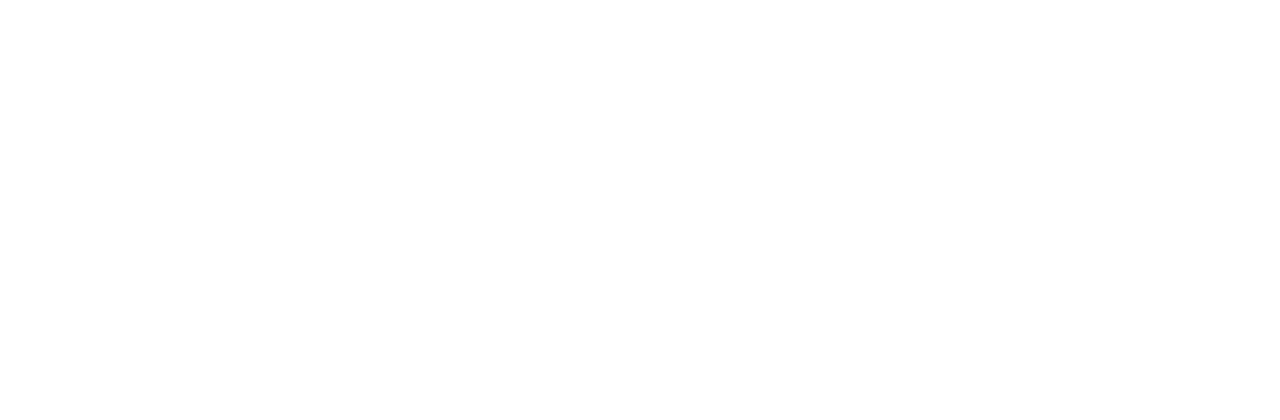
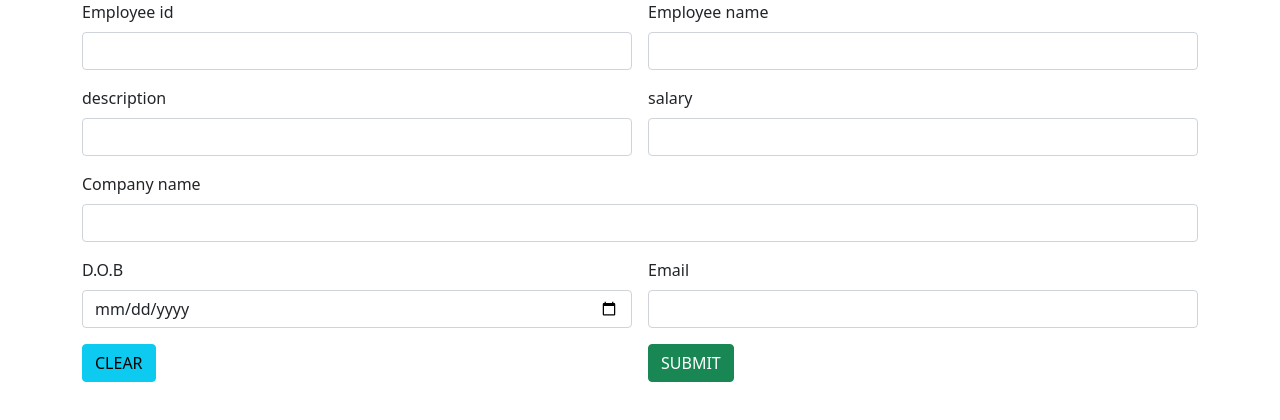
Before and after one commit to Ansumariamjacob/employee-react-app, a React (Create React App) app: page / in a window 1280 px wide. Shown: the top 420 px of the page. Built offline with nearby package versions, Linux system fonts and the light colour scheme.

Commit message:
addCompleted

```diff
--- a/src/App.js
+++ b/src/App.js
@@ -1,9 +1,13 @@
 import logo from './logo.svg';
 import './App.css';
+import Addemployee from './component/Addemployee';
+import 'bootstrap/dist/js/bootstrap.bundle.min.js';
+import 'bootstrap/dist/css/bootstrap.min.css';
 
 function App() {
   return (
-    <div className="App">
+    <div >
+      <Addemployee/>
 
     </div>
   );
--- /dev/null
+++ b/src/component/Addemployee.js
@@ -0,0 +1,63 @@
+import React, { useState } from 'react'
+
+const Addemployee = () => {
+    var [empid,setId]=useState("")
+    var [empname,setName]=useState("")
+    var [description,setDes]=useState("")
+    var [salary,setSalary]=useState("")
+    var [company,setCName]=useState("")
+    var [dob,setDob]=useState("")
+    var [email,setEmail]=useState("")
+    const subData=()=>{
+      const  data={"empid":empid,"empname":empname,"description":description,"salary":salary,"company":company,"dob":dob,"email":email}
+      console.log(data)
+    }
+  return (
+    <div>
+        <div class="container">
+    <div class="row">
+        <div class="col col-12 col-sm-12 col-md-12 col-lg-12 col-xl-12 col-xxl-12">
+            <div class="row g-3">
+                <div class="col col-12 col-sm-6 col-md-6 col-lg-6 col-xl-6 col-xxl-6">
+                    <label for="" class="form-label">Employee id</label>
+                    <input onChange={(e)=>{setId(e.target.value)}} type="text" class="form-control"/>
+                </div>
+                <div class="col col-12 col-sm-6 col-md-6 col-lg-6 col-xl-6 col-xxl-6">
+                    <label for="" class="form-label">Employee name</label>
+                    <input onChange={(e)=>{setName(e.target.value)}} type="text" class="form-control"/>
+                </div>
+                <div class="col col-12 col-sm-6 col-md-6 col-lg-6 col-xl-6 col-xxl-6">
+                    <label for="" class="form-label">description</label>
+                    <input onChange={(e)=>{setDes(e.target.value)}} type="text" class="form-control"/>
+                </div>
+                <div class="col col-12 col-sm-6 col-md-6 col-lg-6 col-xl-6 col-xxl-6">
+                    <label for="" class="form-label">salary</label>
+                    <input onChange={(e)=>{setSalary(e.target.value)}} type="text" class="form-control"/>
+                </div>
+                <div class="col col-12 col-sm-12 col-md-12 col-lg-12 col-xl-12 col-xxl-12">
+                    <label for="" class="form-label">Company name</label>
+                    <input onChange={(e)=>{setCName(e.target.value)}} type="text" class="form-control"/>
+                </div>
+                <div class="col col-12 col-sm-6 col-md-6 col-lg-6 col-xl-6 col-xxl-6">
+                    <label for="" class="form-label">D.O.B</label>
+                    <input onChange={(e)=>{setDob(e.target.value)}} type="date" class="form-control"/>
+                </div>
+                <div class="col col-12 col-sm-6 col-md-6 col-lg-6 col-xl-6 col-xxl-6">
+                    <label for="" class="form-label">Email</label>
+                    <input onChange={(e)=>{setEmail(e.target.value)}} type="text" class="form-control"/>
+                </div>
+                <div class="col col-12 col-sm-6 col-md-6 col-lg-6 col-xl-6 col-xxl-6">
+                    <button  class="btn btn-info">CLEAR</button>
+                </div>
+                <div class="col col-12 col-sm-6 col-md-6 col-lg-6 col-xl-6 col-xxl-6">
+                    <button onClick={subData} class="btn btn-success">SUBMIT</button>
+                </div>
+            </div>
+        </div>
+    </div>
+</div>
+    </div>
+  )
+}
+
+export default Addemployee
```
Also changed, not shown: public/test.html (added, +42 -0 lines).
